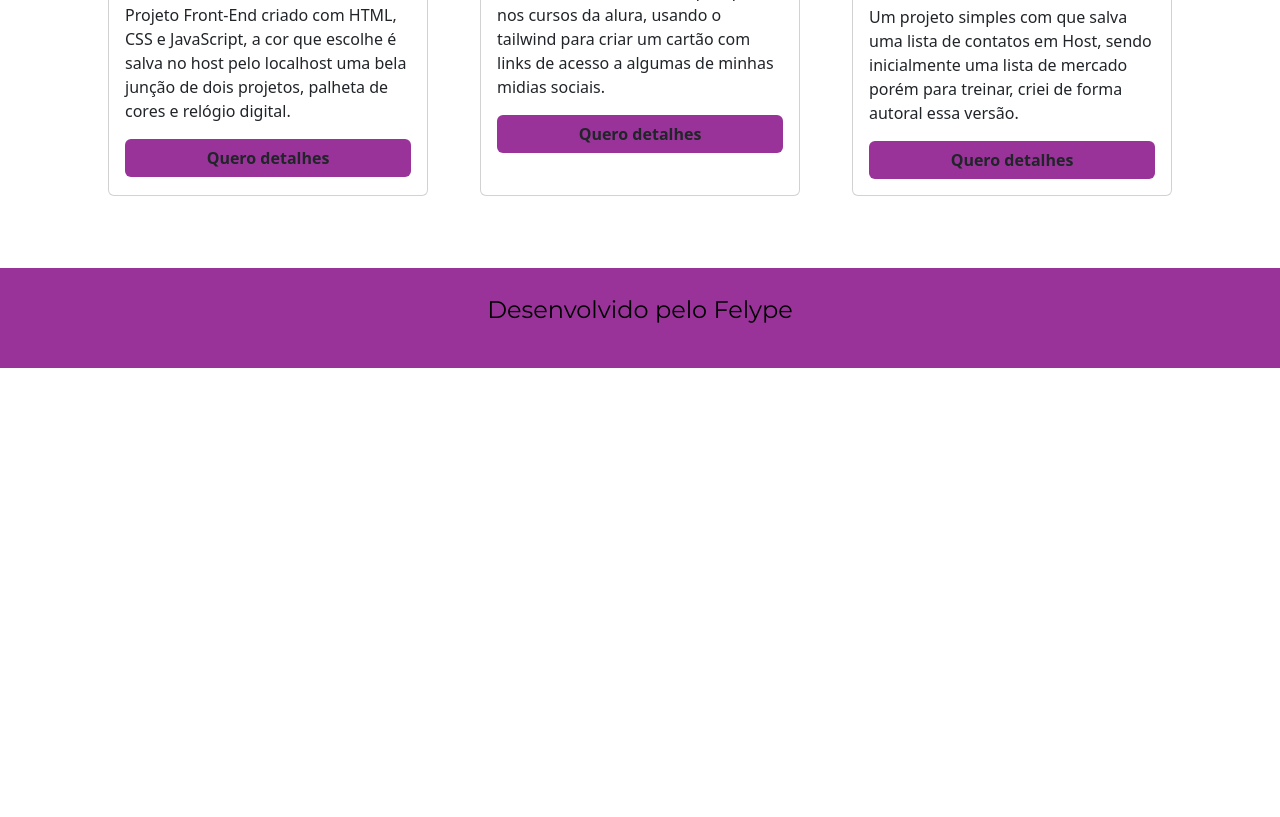
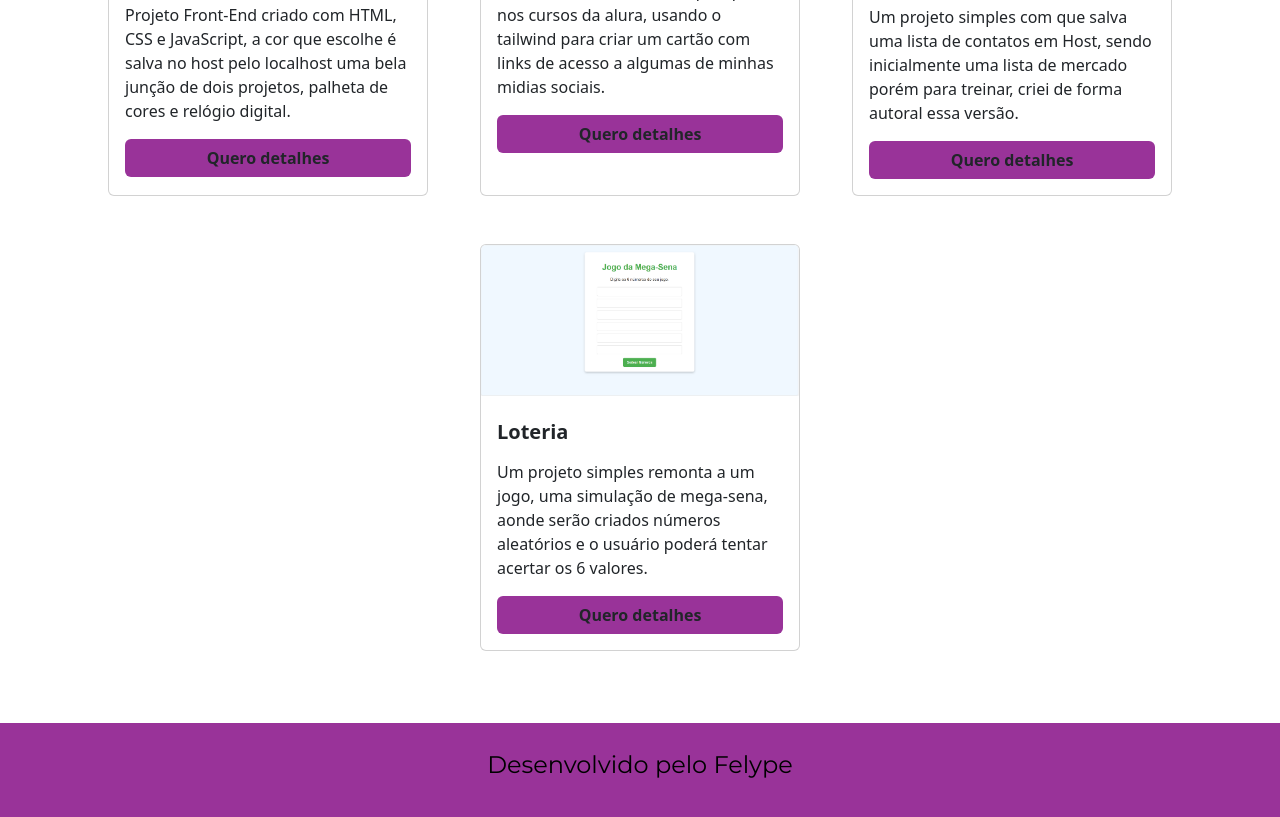
Before and after one commit to FelypeDantas/portfofio, a plain HTML site: page projects.html in a window 1280 px wide. Shown: the part 403-1220 px from the top of the page. Before the commit the page ends 800 px from the top, so only its background shows below. Drawn offline with nearby package versions, Linux system fonts and the light colour scheme.

Commit message:
Acrescentando projeto Loteria

```diff
--- a/projects.html
+++ b/projects.html
@@ -74,6 +74,18 @@
                          aria-controls="offcanvasRight">Quero detalhes</a>
                 </div>
             </div>
+            <div class="card m-4" style="width: 20rem;">
+                <img src="./img/projetos/Loteria.png" class="card-img-top"
+                    alt="Projeto Loteria">
+                <div class="card-body">
+                    <h5 class="card-title py-2 fw-bold">Loteria</h5>
+                    <p class="card-text">Um projeto simples remonta a um jogo, uma simulação de mega-sena, aonde serão criados números aleatórios
+                        e o usuário poderá tentar acertar os 6 valores.
+                    </p>
+                    <a href="https://felypedantas.github.io/Loteria/" class="btn botao-padrao w-100 fw-bold" href="#"
+                         aria-controls="offcanvasRight">Quero detalhes</a>
+                </div>
+            </div>
         </div>
     </section>
     <footer class="rodape">
```
Also changed, not shown: img/projetos/Loteria.png (added).
